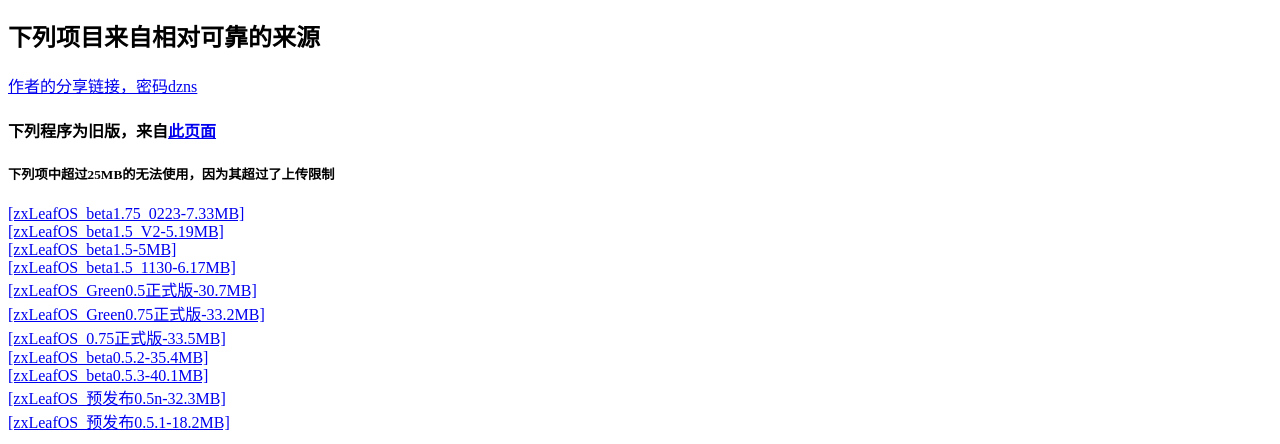
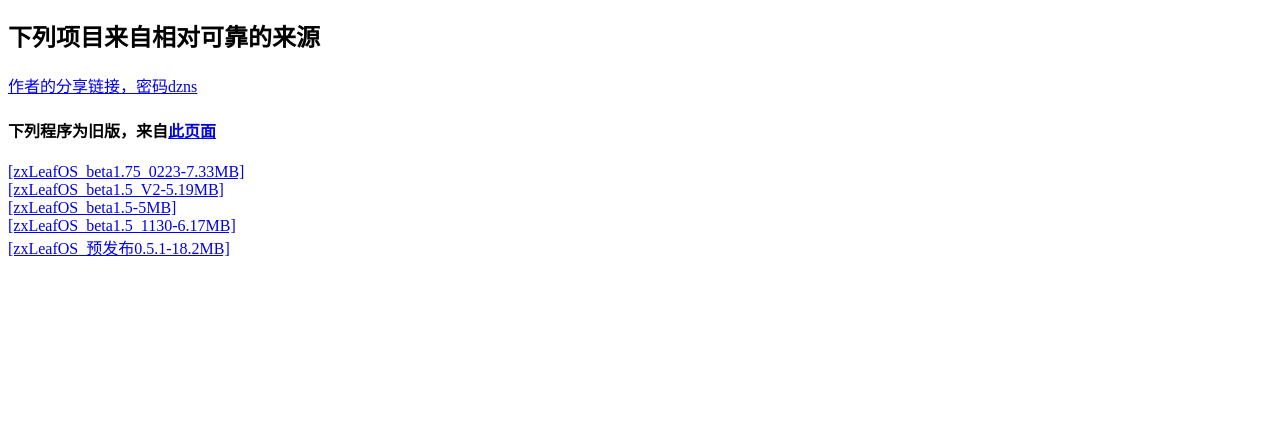
Before and after one commit to 1841579871/44686151418617leaf, a plain HTML site: page index.html in a window 1280 px wide. Shown: the part 356-800 px from the top of the page. Drawn offline with Linux system fonts and the light colour scheme.

Commit message:
Add files via upload

```diff
--- a/index.html
+++ b/index.html
@@ -15,17 +15,10 @@
         <h2>下列项目来自相对可靠的来源</h2>
         <a href="javascript:void(0);" onclick="window.open('https://zx34.lanzoul.com/iIxEs4c95fwd/')">作者的分享链接，密码dzns</a><br />
         <h4>下列程序为旧版，来自<a href="javascript:void(0);" onclick="window.open('https://https://zyy.undz.cn/zxos/')">此页面</a></h4>
-<h5>下列项中超过25MB的无法使用，因为其超过了上传限制</h5>
         <a href="folder/zxOS_beta1.75_0223.html">[zxLeafOS_beta1.75_0223-7.33MB]</a><br />
         <a href="folder/zxOS_beta1.5V2_release.html">[zxLeafOS_beta1.5_V2-5.19MB]</a><br />
         <a href="folder/zxOS_beta1.5_release.html">[zxLeafOS_beta1.5-5MB]</a><br />
         <a href="folder/zxOS_beta1.5_1130.html">[zxLeafOS_beta1.5_1130-6.17MB]</a><br />
-        <a href="folder/zx_Leaf_Green0.5_release.html">[zxLeafOS_Green0.5正式版-30.7MB]</a><br />
-        <a href="folder/zx_Leaf_Green0.75_release.html">[zxLeafOS_Green0.75正式版-33.2MB]</a><br />
-        <a href="folder/zxOS_0.75V2_release.html">[zxLeafOS_0.75正式版-33.5MB]</a><br />
-        <a href="folder/zxOS_beta0.5.2.html">[zxLeafOS_beta0.5.2-35.4MB]</a><br />
-        <a href="folder/zxOS_beta0.5.3.html">[zxLeafOS_beta0.5.3-40.1MB]</a><br />
-        <a href="folder/zxOS_pre0.5n.html">[zxLeafOS_预发布0.5n-32.3MB]</a><br />
         <a href="folder/zxOS_pre0.5.1.html">[zxLeafOS_预发布0.5.1-18.2MB]</a><br />
     </body>
 <html>
```
